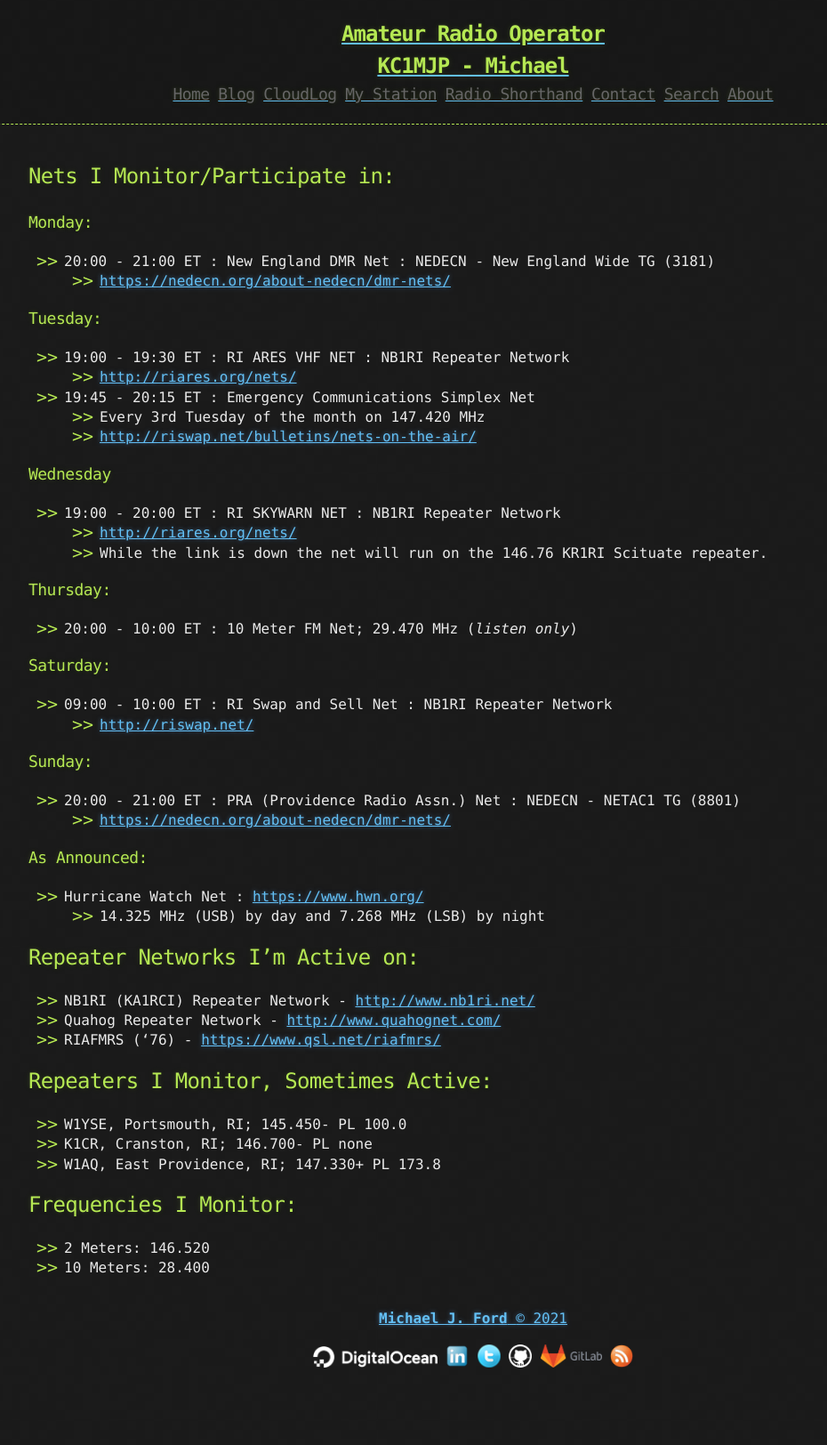
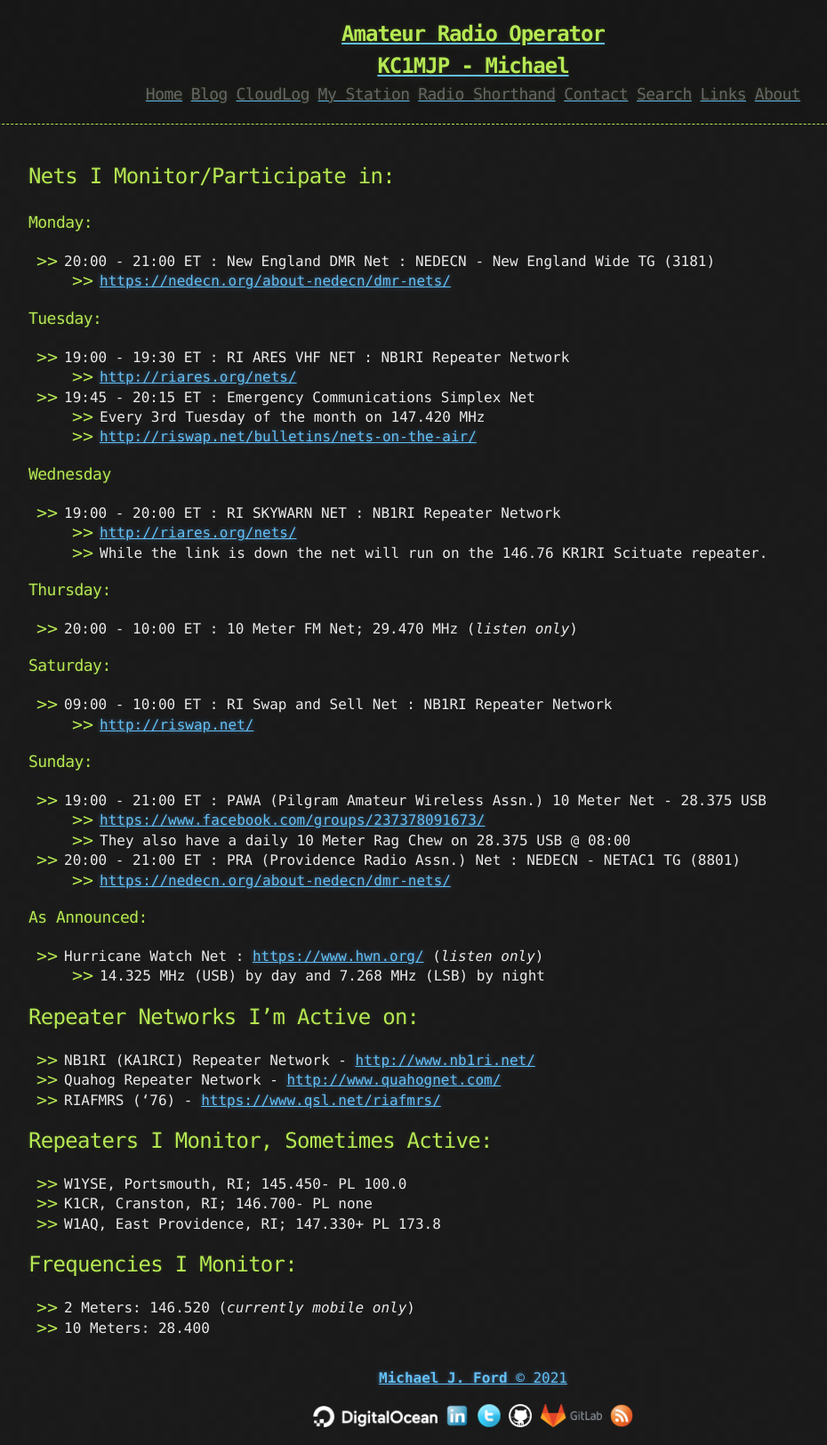
Before and after one commit to finlstrm/kc1mjp.github.io, a Jekyll site: the page built from nets.md, in a window 1280 px wide. Shown: the whole page at 89% size, without its empty margins (108-1038 px from the left). Built offline with Jekyll 4.4.1, drawn with Linux system fonts in a browser that asks for light colours; before the commit the page ends 1557 px from its top, so only the background shows below that.

Commit message:
updated nets, added links

```diff
--- a/_includes/links.html
+++ b/_includes/links.html
@@ -25,6 +25,8 @@
 
 <a href="{{ "/search" | prepend: site.baseurl | replace: '//', '/' }}"><h2 class="header-link">Search</h2></a>
 
+<a href="{{ "/links" | prepend: site.baseurl | replace: '//', '/' }}"><h2 class="header-link">Links</h2></a>
+
 <div class="dropdown">
    <a href="{{ "/about" | prepend: site.baseurl | replace: '//', '/' }}"><h2 class="header-link">About</h2></a>
    <div class="dropdown-content">
--- a/nets.md
+++ b/nets.md
@@ -30,11 +30,14 @@ permalink: /nets/
       - [http://riswap.net/](http://riswap.net/)
 
 ### Sunday:
+   - 19:00 - 21:00 ET : PAWA (Pilgram Amateur Wireless Assn.) 10 Meter Net - 28.375 USB
+      - [https://www.facebook.com/groups/237378091673/](https://www.facebook.com/groups/237378091673/)
+      - They also have a daily 10 Meter Rag Chew on 28.375 USB @ 08:00
    - 20:00 - 21:00 ET : PRA (Providence Radio Assn.) Net : NEDECN - NETAC1 TG (8801)
       - [https://nedecn.org/about-nedecn/dmr-nets/](https://nedecn.org/about-nedecn/dmr-nets/)
 
 ### As Announced:
-   - Hurricane Watch Net : [https://www.hwn.org/](https://www.hwn.org/)
+   - Hurricane Watch Net : [https://www.hwn.org/](https://www.hwn.org/) (*listen only*)
       - 14.325 MHz (USB) by day and 7.268 MHz (LSB) by night
 
 ## Repeater Networks I'm Active on:
@@ -48,5 +51,5 @@ permalink: /nets/
    - W1AQ, East Providence, RI; 147.330+ PL 173.8
 
 ## Frequencies I Monitor:
-   - 2 Meters: 146.520
+   - 2 Meters: 146.520 (*currently mobile only*)
    - 10 Meters: 28.400
```
Also changed, not shown: links.md (added, +26 -0 lines).
